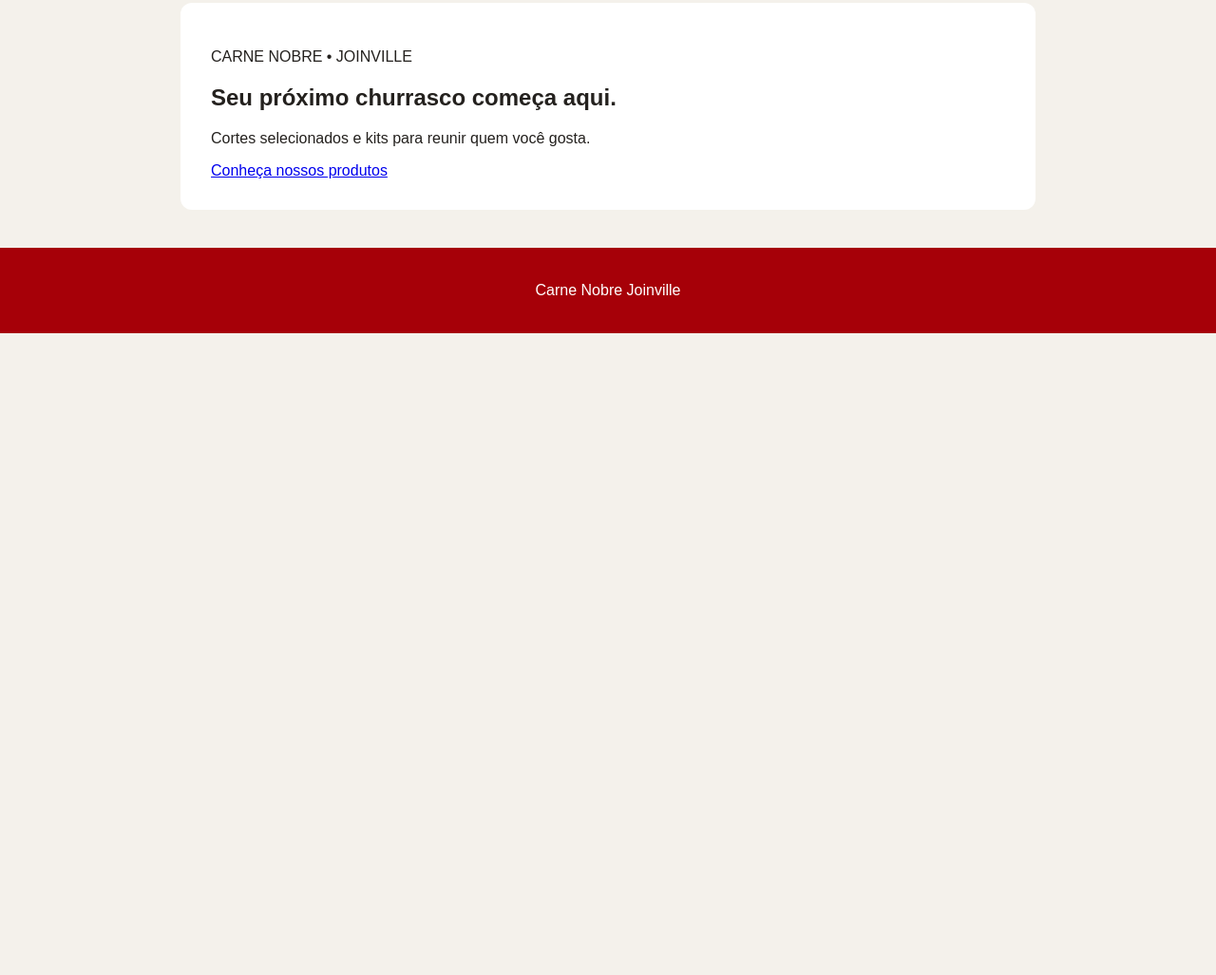
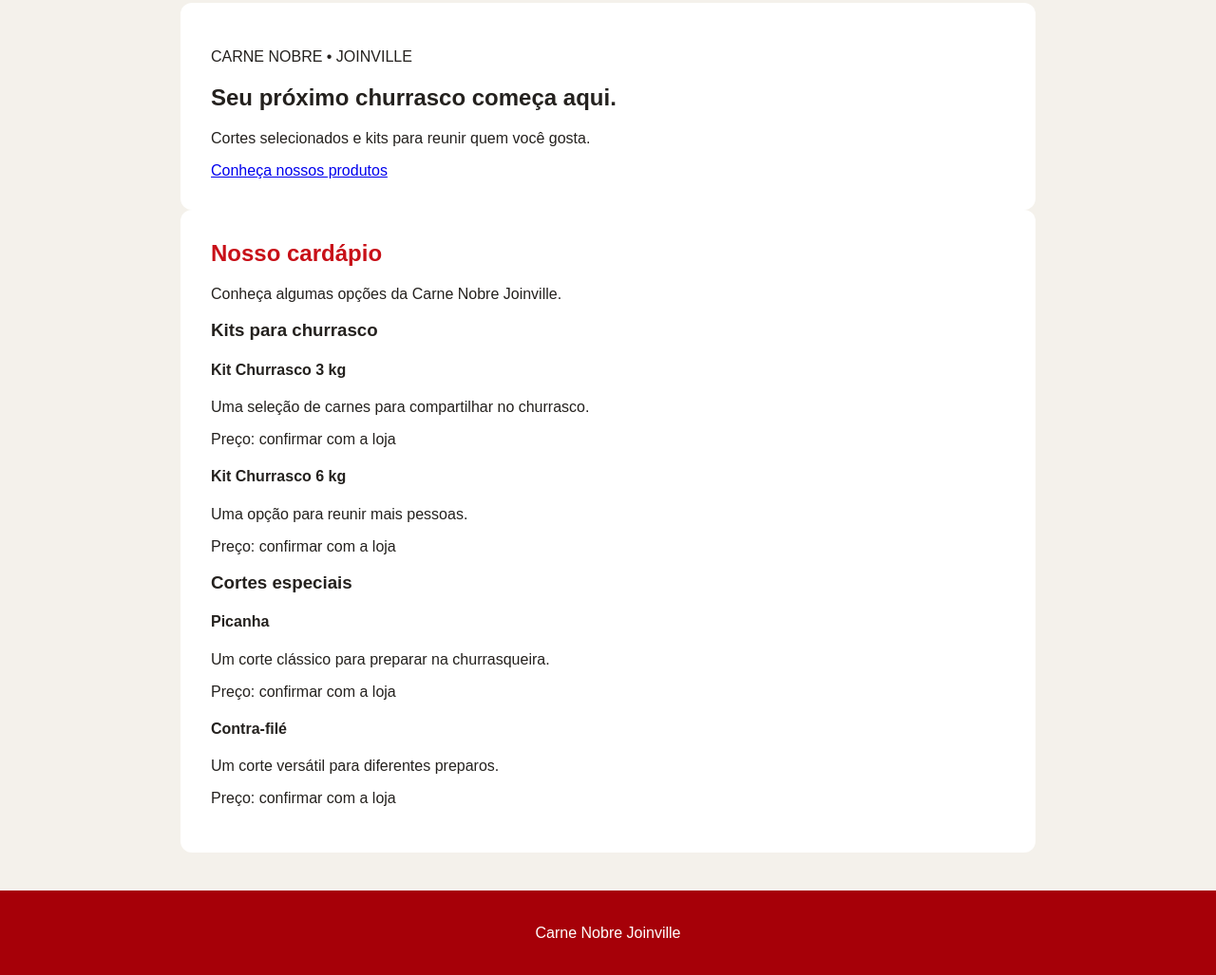
Before and after one commit to Arthur-Brutty/Carne-Nobre-Jll, a plain HTML site: page index.html in a window 1280 px wide. Shown: the part 189-1216 px from the top of the page at 95% size. Before the commit the page ends 800 px from the top, so only its background shows below. Drawn offline with Linux system fonts and the light colour scheme.

Commit message:
adiciona seções de produtos e cardápio ao HTML e cria arquivos para calculadora e contato

```diff
--- a/index.html
+++ b/index.html
@@ -30,6 +30,40 @@
       <p>Cortes selecionados e kits para reunir quem você gosta.</p>
       <a href="#produtos">Conheça nossos produtos</a>
     </section>
+    <section id="produtos">
+  <h2>Nosso cardápio</h2>
+  <p>Conheça algumas opções da Carne Nobre Joinville.</p>
+
+  <h3>Kits para churrasco</h3>
+  <div class="lista-produtos">
+    <article class="produto-card">
+      <h4>Kit Churrasco 3 kg</h4>
+      <p>Uma seleção de carnes para compartilhar no churrasco.</p>
+      <p>Preço: confirmar com a loja</p>
+    </article>
+
+    <article class="produto-card">
+      <h4>Kit Churrasco 6 kg</h4>
+      <p>Uma opção para reunir mais pessoas.</p>
+      <p>Preço: confirmar com a loja</p>
+    </article>
+  </div>
+
+  <h3>Cortes especiais</h3>
+  <div class="lista-produtos">
+    <article class="produto-card">
+      <h4>Picanha</h4>
+      <p>Um corte clássico para preparar na churrasqueira.</p>
+      <p>Preço: confirmar com a loja</p>
+    </article>
+
+    <article class="produto-card">
+      <h4>Contra-filé</h4>
+      <p>Um corte versátil para diferentes preparos.</p>
+      <p>Preço: confirmar com a loja</p>
+    </article>
+  </div>
+</section>
   </main>
 
   <footer id="contato">
```
Also changed, not shown: cardapio.html (added, +75 -0 lines), calculadora.html (added), contato.html (added).
